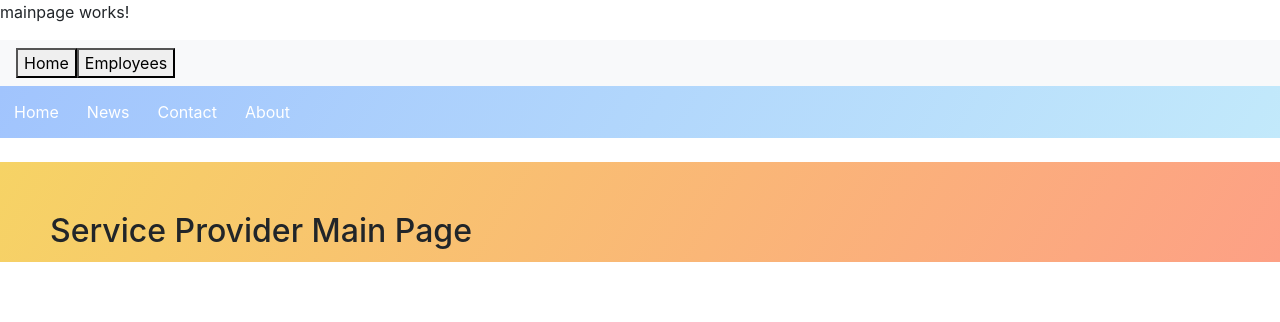
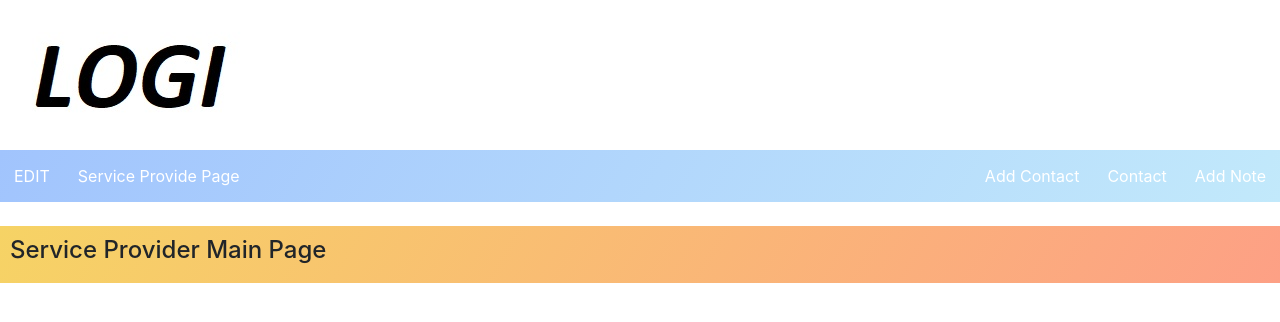
Before and after one commit to rezagitrepo/logi_frontend, an Angular app: page /mainpage in a window 1280 px wide. Shown: the top 322 px of the page. Built offline with nearby package versions, Linux system fonts and the light colour scheme.

Commit message:
basic structure of main page

```diff
--- a/src/app/mainpage/mainpage.component.css
+++ b/src/app/mainpage/mainpage.component.css
@@ -22,8 +22,12 @@ div.scrollmenu {
     background-image: linear-gradient(120deg, #f6d365 0%, #fda085 100%);
     /* width: 1280px; */
     min-width: 100vw;
-    height: 20px;
+    max-height: 80px;
     text-align:left;
-    padding: 50px;
+    padding: 10px;
     /* margin: 20px; */
   }
+
+  .right {
+    float:right;
+  }
--- a/src/app/mainpage/mainpage.component.html
+++ b/src/app/mainpage/mainpage.component.html
@@ -1,18 +1,20 @@
-<p>mainpage works!</p>
-
-<nav class="navbar navbar-expand-lg navbar-light bg-light">
+<img src="assets/logo.jpg" alt="LOGI logo" >
+<!-- width="279" height="150" -->
+<!-- <nav class="navbar navbar-expand-lg navbar-light bg-light">
     <button routerLink="/edit" routerLinkActive="active">Home</button>
     <button routerLink="/serviceprovider" routerLinkActive="active">Employees</button>
-</nav>
+</nav> -->
 
 <div class="scrollmenu">
-    <a href="#home">Home</a>
-    <a href="#news">News</a>
-    <a href="#contact">Contact</a>
-    <a href="#about">About</a>
+    <a href="#edit">EDIT</a>
+    <a href="#mainpage">Service Provide Page</a>
+    <a href="addnote.html" class="right">Add Note</a>
+    <a href="contact.html" class="right">Contact</a>
+    <a href="addcontact.html" class="right">Add Contact</a>
+
   </div>
   <br>
   <div class="login-box">
-        <h2>Service Provider Main Page</h2>
+        <h4>Service Provider Main Page</h4>
 
   </div>
```
Also changed, not shown: src/app/mainpage/logo.jpg (added), src/assets/logo.jpg (added).
